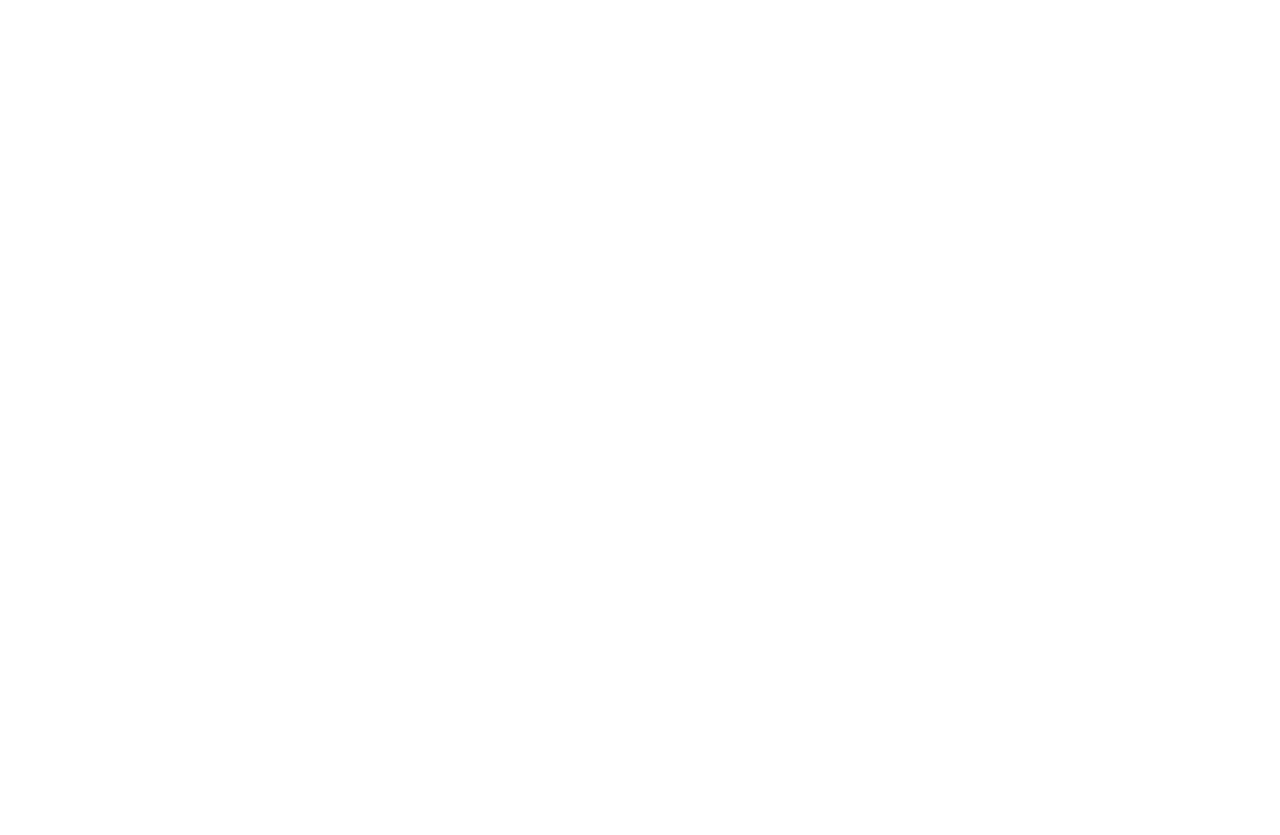
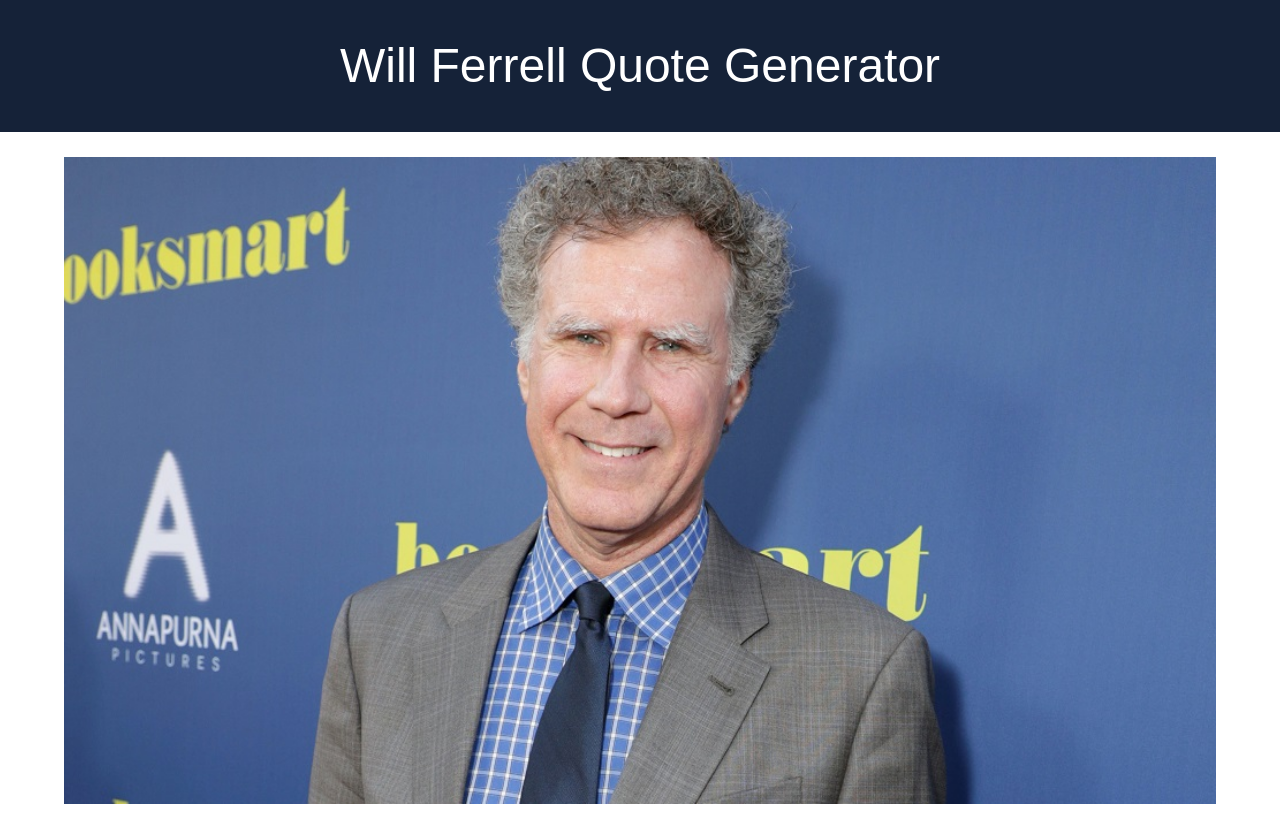
Before and after one commit to nikkirharper/m12-hw12-harper-nikki, a plain HTML site: page index.html in a window 1280 px wide. Before the commit the page ends 800 px from the top, so only its background shows below. Drawn offline with Linux system fonts and the light colour scheme; a web font is replaced by a local one.

Commit message:
Add and style header and hero image

```diff
--- a/index.html
+++ b/index.html
@@ -7,7 +7,10 @@
 
 		<title>Homework 12</title>
 
-		<link type="text/css" rel="stylesheet" href="main.css" />
+        <link type="text/css" rel="stylesheet" href="main.css" />
+
+        <link rel="stylesheet" href="https://use.typekit.net/csm0xvb.css">
+		<link href="https://fonts.googleapis.com/css2?family=Nunito+Sans:wght@400;700;900&display=swap" rel="stylesheet">
 
 		<meta name="viewport" content="width=device-width, initial-scale=1">
 
@@ -18,6 +21,15 @@
 	</head>
 
 	<body>
+        <header>
+			<h1>Will Ferrell Quote Generator</h1>
+		</header>
+
+		<div class="hero-area">
+
+			<img class="portrait" src="images/willferrell.jpg" alt="portrait shot of Will Ferrell">
+
+		</div>
 
     <script src="main.js"></script>
 	</body>
--- a/main.css
+++ b/main.css
@@ -0,0 +1,33 @@
+* {
+	margin: 0;
+	padding: 0;
+	border: 0;
+}
+
+article, aside, details, figcaption, figure, footer, header, main, nav, section, summary {
+    display:block;
+}
+
+body {
+	font-family: 'Nunito Sans', sans-serif;
+}
+
+h1 {
+	color: #ffffff;
+	font-family: "badaboom-pro", sans-serif;
+	font-weight: 400;
+	font-style: normal;
+	font-size: 3rem;
+}
+
+header {
+    background-color: #152238;
+	text-align: center;
+	padding: 3%;
+}
+
+.portrait {
+	margin: auto 5%;
+	width: 90%;
+	padding: 25px 0;
+}
```
Also changed, not shown: images/willferrell.jpg (added).
